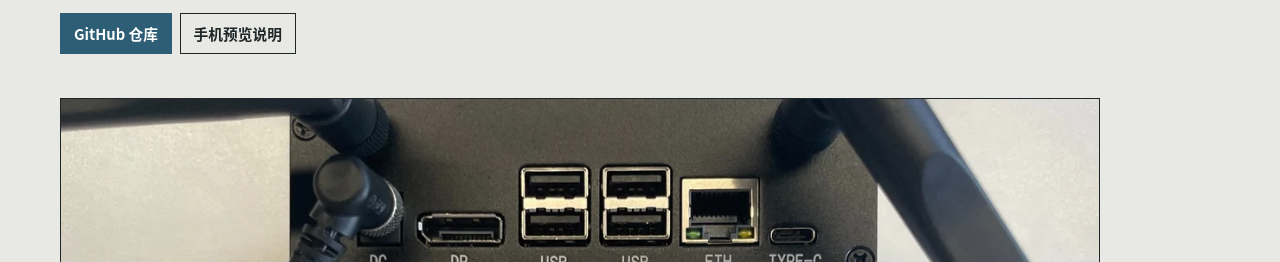
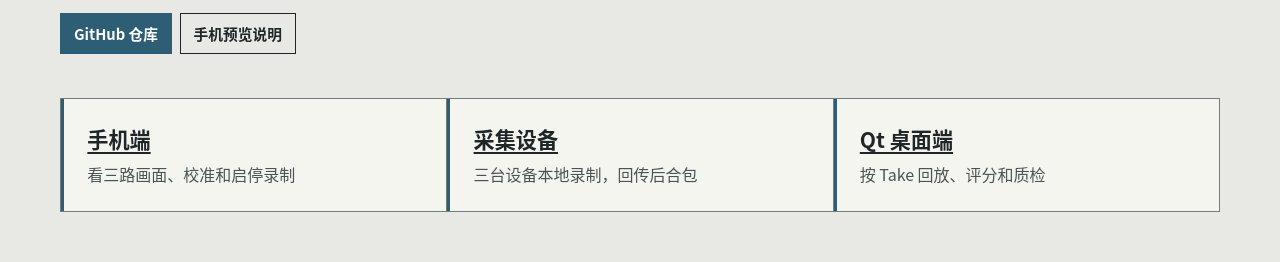
Before and after one commit to NUSNiuMu/NUSNiuMu.github.io, a plain HTML site: page projects/insight-capture/index.html in a window 1280 px wide. Shown: the part 318-580 px from the top of the page. Drawn offline with Linux system fonts and the light colour scheme.

Commit message:
Replace Insight detail cover with its capture workflow

```diff
--- a/assets/site.css
+++ b/assets/site.css
@@ -224,7 +224,21 @@ button { font: inherit; cursor: pointer; }
   font-weight: 650;
 }
 .steps li::before { content: counter(step); color: var(--accent); font-variant-numeric: tabular-nums; font-weight: 720; }
-.steps.parallel li::before { content: none; }
+.steps.parallel li::before, .capture-workflow li::before { content: none; }
+
+.capture-workflow li { align-items: stretch; padding: 0; }
+.capture-workflow a {
+  display: grid;
+  align-content: center;
+  gap: .28rem;
+  inline-size: 100%;
+  padding: clamp(.85rem, 2vw, 1.45rem);
+  text-decoration: none;
+}
+.capture-workflow a:hover { background: var(--tint); }
+.capture-workflow a:focus-visible { outline-offset: -5px; }
+.capture-workflow strong { font-size: 1.32rem; text-decoration: underline; text-underline-offset: .2em; }
+.capture-workflow span { color: var(--muted); font-weight: 400; }
 
 .case-layout { display: grid; grid-template-columns: minmax(9rem, .29fr) minmax(0, 1fr); gap: clamp(1.5rem, 6vw, 5rem); align-items: start; margin-block-start: clamp(2rem, 4.4vw, 3.4rem); }
 .toc { position: sticky; inset-block-start: 1.1rem; min-inline-size: 0; border-block-start: 1px solid var(--ink); padding-block-start: .7rem; }
@@ -251,7 +265,7 @@ button { font: inherit; cursor: pointer; }
 }
 
 @media (max-width: 42rem) {
-  .front, .selected ul, .project-list { grid-template-columns: minmax(0, 1fr); }
+  .front, .selected ul, .project-list, .capture-workflow { grid-template-columns: minmax(0, 1fr); }
   .front { gap: 1.7rem; padding-block: 1.75rem 2.65rem; }
   .intro { display: grid; grid-template-columns: auto minmax(0, 1fr); align-items: center; column-gap: .85rem; }
   .portrait { inline-size: 3.65rem; margin: 0; }
--- a/projects/insight-capture/index.html
+++ b/projects/insight-capture/index.html
@@ -11,7 +11,7 @@
     <title>Insight Capture Dashboard · 牛牧</title>
     <link rel="canonical" href="https://nusniumu.github.io/projects/insight-capture/">
     <link rel="icon" href="../../assets/mark.png" type="image/png">
-    <link rel="stylesheet" href="../../assets/site.css?v=aaaa2aa0">
+    <link rel="stylesheet" href="../../assets/site.css?v=500a7fd6">
   </head>
   <body id="top">
     <a class="skip-link" href="#main">跳到正文</a>
@@ -34,10 +34,26 @@
         <div class="actions"><a class="button primary" href="https://github.com/NUSNiuMu/insight-capture-dashboard">GitHub 仓库</a><a class="button" href="https://github.com/NUSNiuMu/insight-capture-dashboard/blob/main/docs/MOBILE_PREVIEW.md">手机预览说明</a>
         </div>
       </header>
-      <figure class="case-media">
-        <img src="../../assets/insight-setup.webp" width="1200" height="690" fetchpriority="high" alt="Insight 采集设备和 Jetson 的接线">
-        <figcaption>接线实拍来自<a href="https://github.com/NUSNiuMu/insight-capture-dashboard/blob/main/docs/hardware-manual/overview.jpg">公开硬件手册</a>。</figcaption>
-      </figure>
+      <ol class="steps capture-workflow" role="list" aria-label="采集流程">
+        <li>
+          <a href="#preview">
+            <strong>手机端</strong>
+            <span>看三路画面、校准和启停录制</span>
+          </a>
+        </li>
+        <li>
+          <a href="#capture">
+            <strong>采集设备</strong>
+            <span>三台设备本地录制，回传后合包</span>
+          </a>
+        </li>
+        <li>
+          <a href="#review">
+            <strong>Qt 桌面端</strong>
+            <span>按 Take 回放、评分和质检</span>
+          </a>
+        </li>
+      </ol>
       <div class="case-layout">
         <nav class="toc" aria-label="章节目录">
           <h2>目录</h2>
```
Also changed, not shown: index.html (+1 -1 lines), projects/ego-data-pipeline/index.html (+1 -1 lines), projects/egohalo/index.html (+1 -1 lines), projects/ir-led-tracker/index.html (+1 -1 lines), projects/multi-x5-time-sync/index.html (+1 -1 lines), projects/muse/index.html (+1 -1 lines), projects/slam-navigation/index.html (+1 -1 lines), projects/so101-lerobot/index.html (+1 -1 lines), projects/tinynav/index.html (+1 -1 lines).
